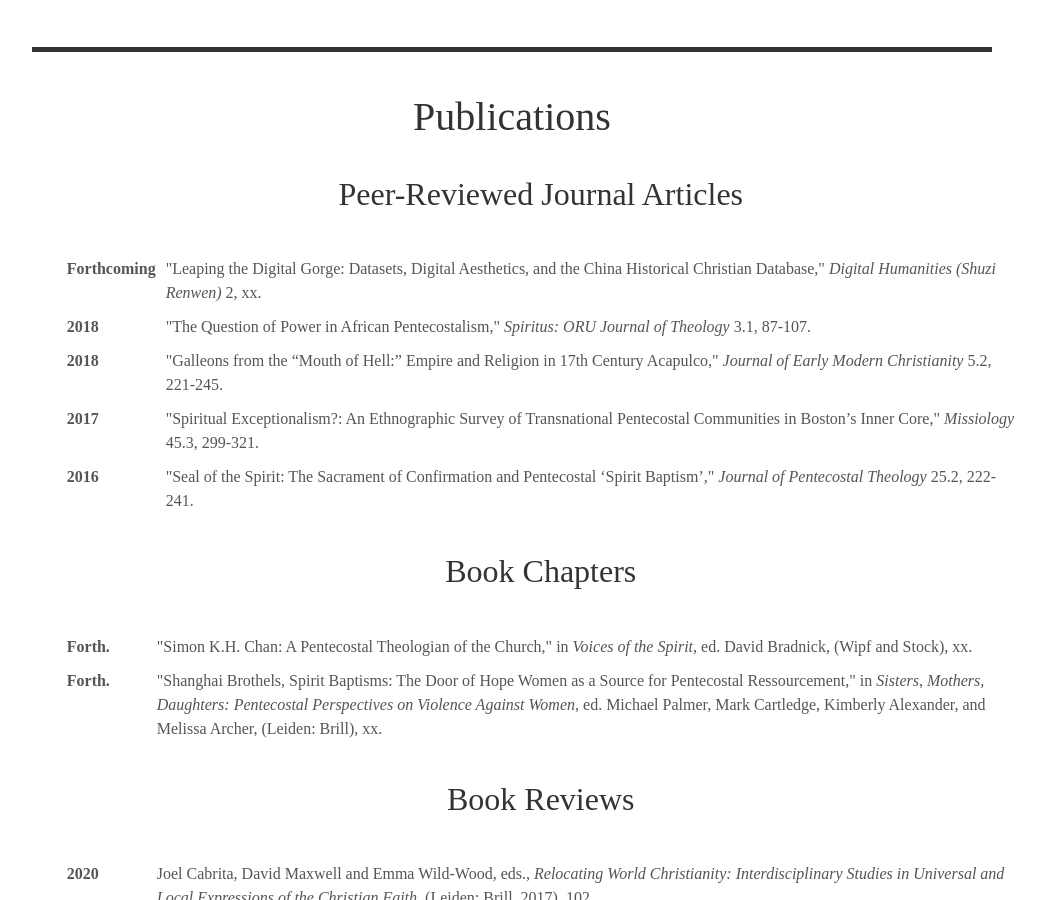
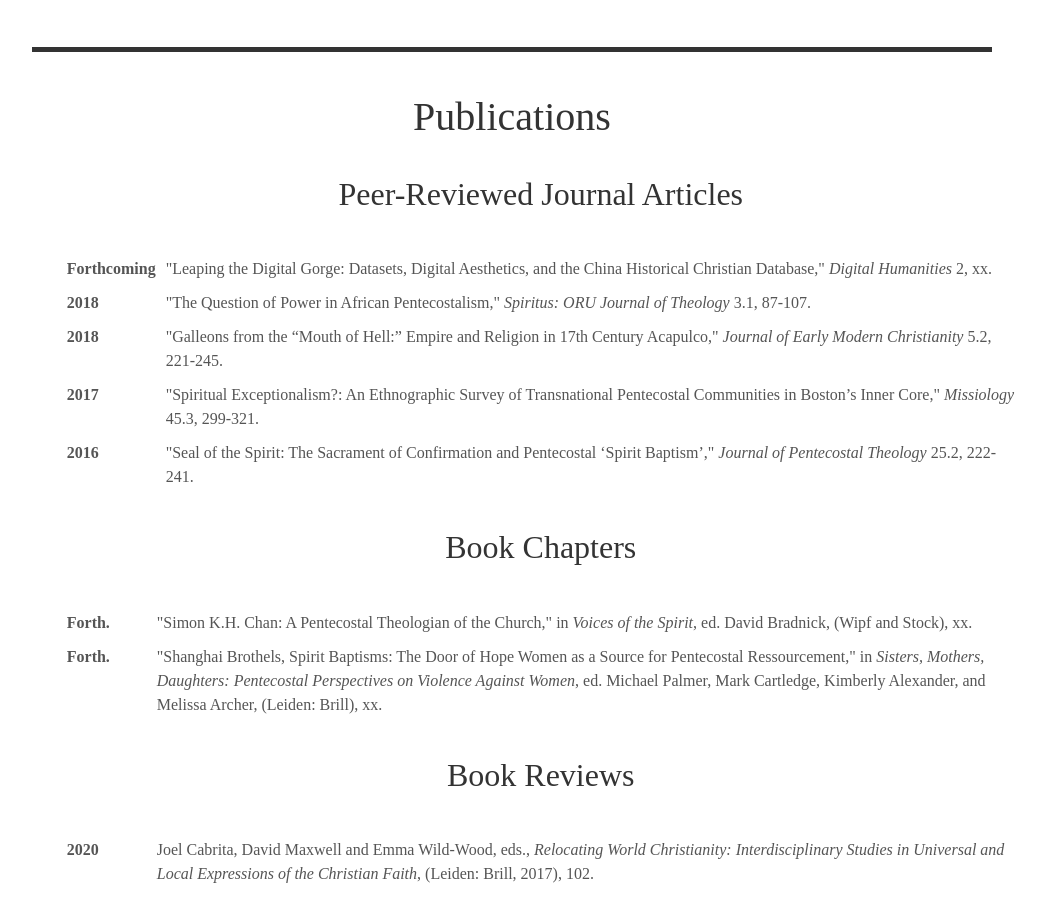
Before and after one commit to alex-mayfield/alex-mayfield.github.io, a Jekyll site: the page built from index.html, in a window 1280 px wide and 900 px high, scrolled down 1555 px. Shown: the whole window, without its empty margins (128-1173 px from the left). Built offline with Jekyll 4.4.1, drawn with Linux system fonts in a browser that asks for light colours; some web fonts are replaced.

Commit message:
Update publications.yml

```diff
--- a/_data/publications.yml
+++ b/_data/publications.yml
@@ -92,7 +92,7 @@ list:
   - title: "Leaping the Digital Gorge: Datasets, Digital Aesthetics, and the China Historical Christian Database"
     type: article
     year: Forthcoming
-    journal: Digital Humanities (Shuzi Renwen)
+    journal: Digital Humanities
     vol_iss: 2
     book:
     edit:
```
